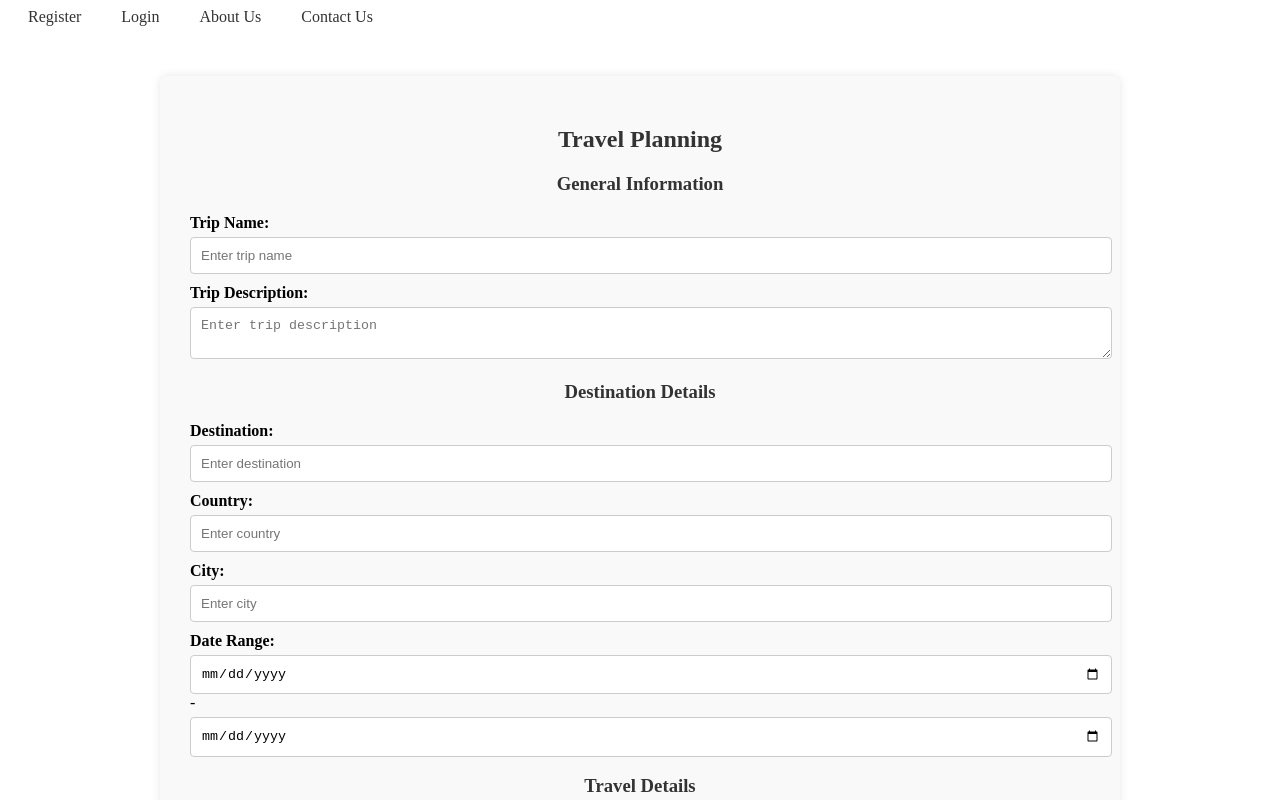
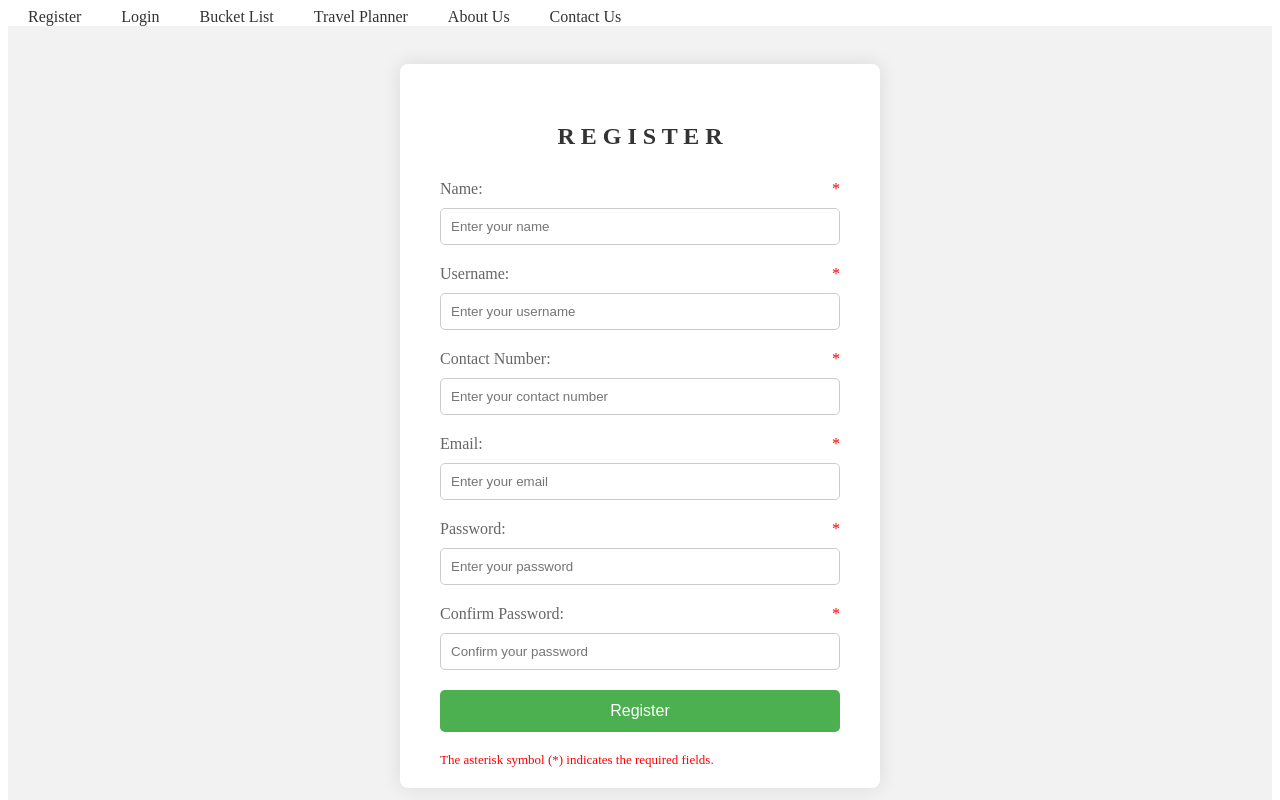
Before and after one commit to anubhavmohandas/JourneyQuest, an Angular app: page / in a window 1280 px wide. Shown: the top 800 px of the page. Built offline with nearby package versions, Linux system fonts and the light colour scheme.

Commit message:
travel design remaining

```diff
--- a/src/app/app.component.html
+++ b/src/app/app.component.html
@@ -5,12 +5,14 @@
 <!-- <app-aboutus></app-aboutus> -->
 <!-- <app-contactus></app-contactus> -->
 <!-- <app-bucketlist></app-bucketlist> -->
+<!-- <app-travel></app-travel> -->
 
 <a href="register">Register</a>
 <a href="login">Login</a>
+<a href="bucketlist">Bucket List</a>
+<a href="travel">Travel Planner</a>
 <a href="aboutus">About Us</a>
 <a href="contactus">Contact Us</a>
 <!-- <a href="dashboard/">Dashboard</a> -->
-<app-travel></app-travel>
 
 <router-outlet></router-outlet>
--- a/src/app/app.routes.ts
+++ b/src/app/app.routes.ts
@@ -4,6 +4,8 @@ import { RegisterComponent } from './register/register.component';
 import { DashboardComponent } from './dashboard/dashboard.component';
 import { AboutusComponent } from './aboutus/aboutus.component';
 import { ContactUsComponent } from './contactus/contactus.component';
+import { BucketListComponent } from './bucketlist/bucketlist.component';
+import { TravelComponent } from './travel/travel.component';
 
 export const routes: Routes = [
     {path:'', component: RegisterComponent},
@@ -11,6 +13,8 @@ export const routes: Routes = [
     {path:'login', component: LoginComponent},
     {path:'dashboard', component: DashboardComponent},
     {path:'aboutus', component: AboutusComponent},
-    {path:'contactus', component: ContactUsComponent}
+    {path:'contactus', component: ContactUsComponent},
+    {path:'bucketlist', component: BucketListComponent},
+    {path:'travel', component: TravelComponent}
 
 ];
```
